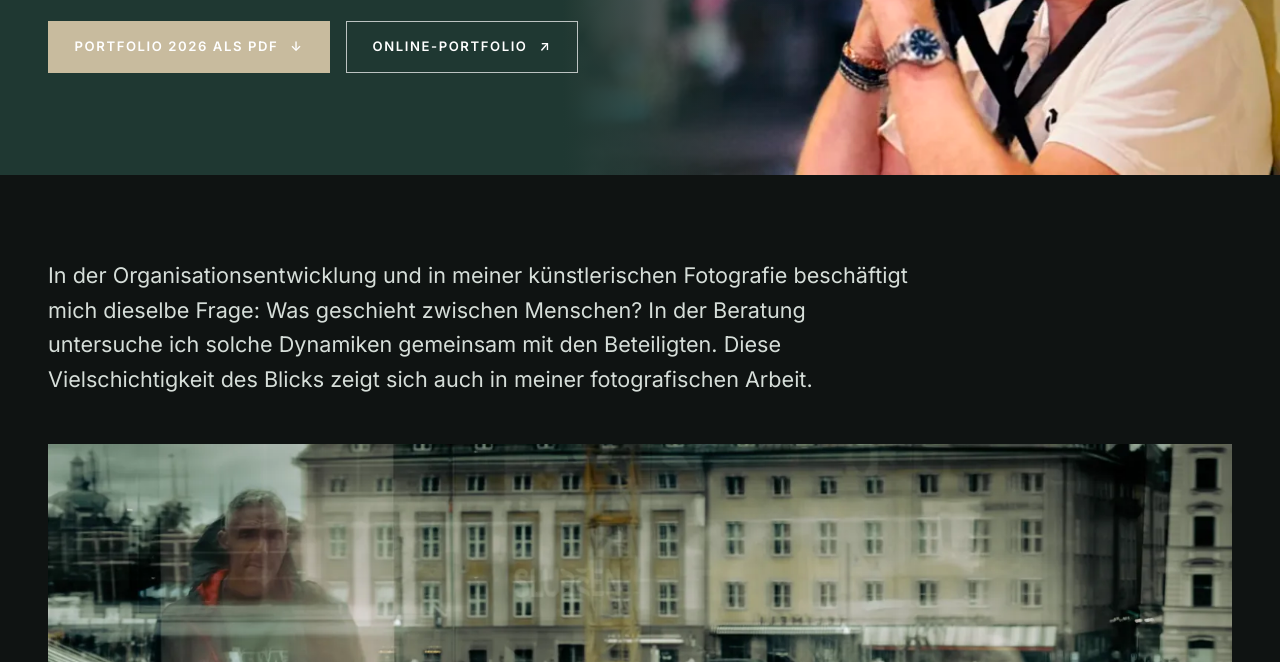
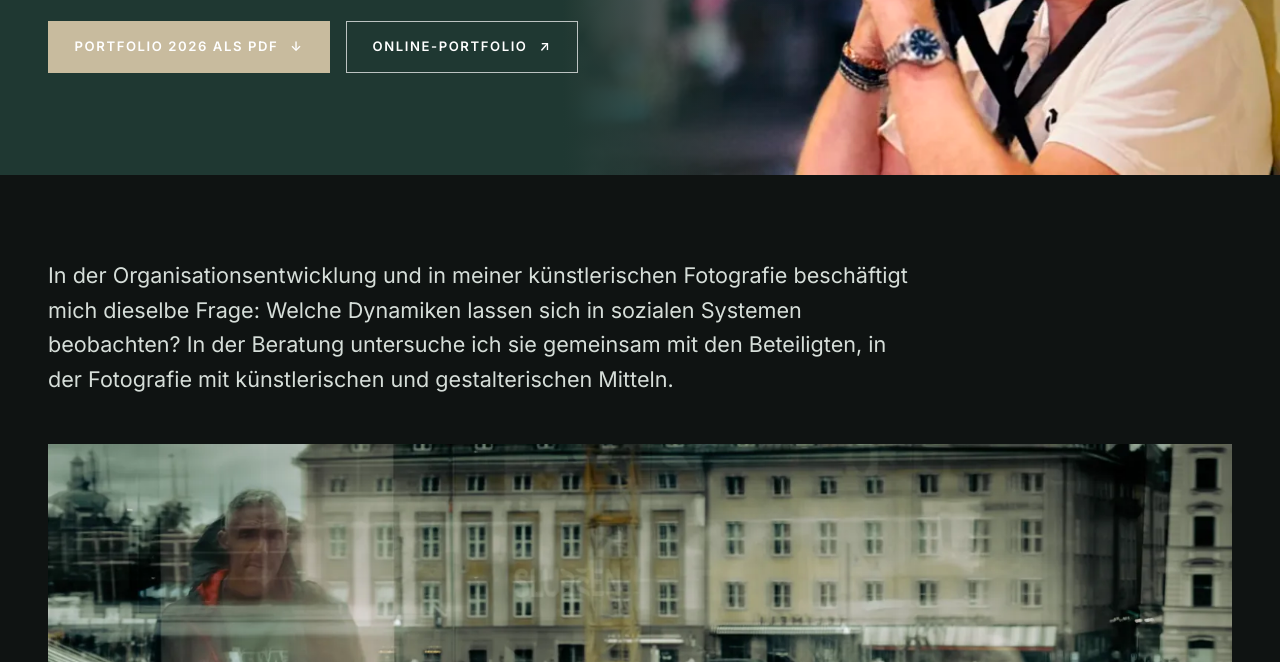
Before and after one commit to cosmo-hl/dr-tiffert-vorschau, an Astro site: page /fotografie in a window 1280 px wide. Shown: the part 438-1100 px from the top of the page. Built offline with nearby package versions, Linux system fonts and the light colour scheme; Astro itself is replaced by a stand-in of ours.

Commit message:
Fotografie: Einstieg mit Alexanders neuer Frage nach Dynamiken in sozialen Systemen
Co-Authored-By: Claude Opus 5.5 <noreply@anthropic.com>
Claude-Session: https://claude.ai/code/session_01WitQRUKtdhes3bwHf6rNcd

```diff
--- a/src/pages/fotografie/index.astro
+++ b/src/pages/fotografie/index.astro
@@ -26,7 +26,7 @@ const PORTFOLIO_PDF = u('downloads/Alexander-Tiffert_Who-Owns-Reality_Portfolio-
   <div class="room dark">
     <section class="page-intro" aria-label="Einführung">
       <div class="wrap page-intro-text reveal">
-        <p>In der Organisationsentwicklung und in meiner künstlerischen Fotografie beschäftigt mich dieselbe Frage: Was geschieht zwischen Menschen? In der Beratung untersuche ich solche Dynamiken gemeinsam mit den Beteiligten. Diese Vielschichtigkeit des Blicks zeigt sich auch in meiner fotografischen Arbeit.</p>
+        <p>In der Organisationsentwicklung und in meiner künstlerischen Fotografie beschäftigt mich dieselbe Frage: Welche Dynamiken lassen sich in sozialen Systemen beobachten? In der Beratung untersuche ich sie gemeinsam mit den Beteiligten, in der Fotografie mit künstlerischen und gestalterischen Mitteln.</p>
       </div>
     </section>
     <section class="feature wrap" aria-labelledby="h-bildnotiz">
```
